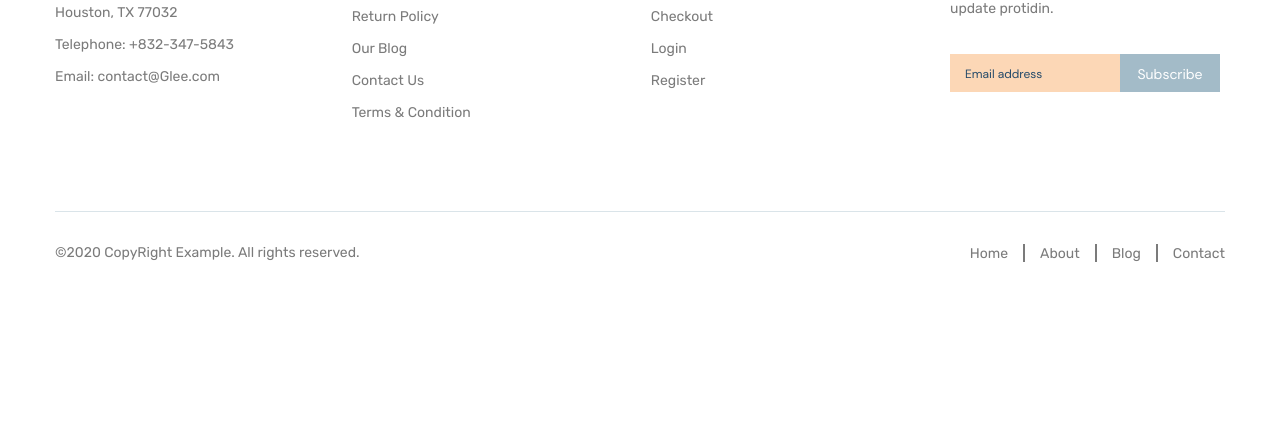
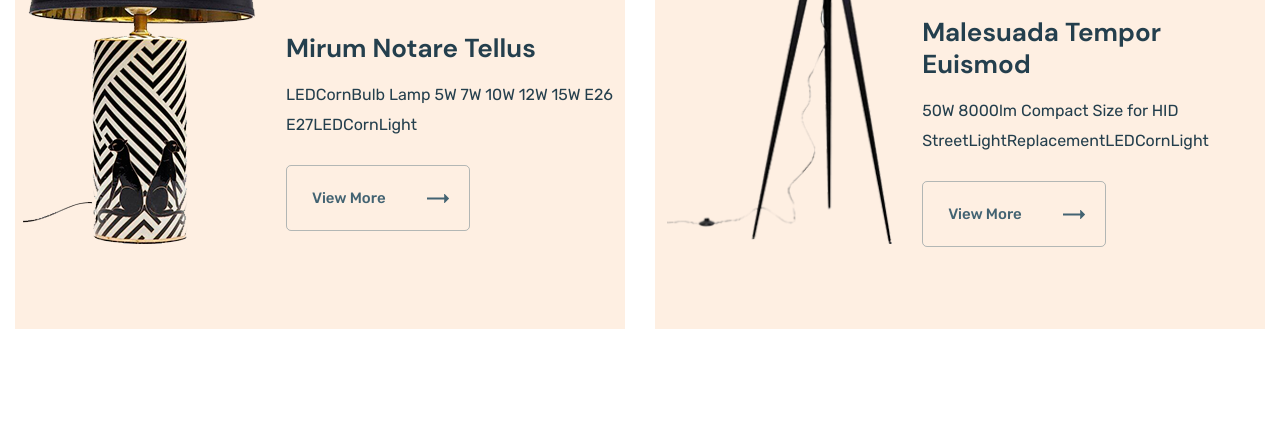
Before and after one commit to SerjTs/Glee, a website: page app/index.html in a window 1280 px wide. Shown: the part 2113-2551 px from the top of the page. Before the commit the page ends 2407 px from the top, so only its background shows below. Drawn offline with nearby package versions, Linux system fonts and the light colour scheme; files that its build step writes are made by us from their sources.

Commit message:
added features2

```diff
--- a/app/index.html
+++ b/app/index.html
@@ -496,7 +496,53 @@
       </div>
     </section>
 
-
+    <div class="section features2">
+      <div class="container">
+        <div class="features2__items">
+          <div class="features2__item">
+            <img class="features2__img" src="images/features2/1.png" alt="">
+            <div class="features2__content">
+              <h3 class="features2__title">
+                Mirum Notare Tellus
+              </h3>
+              <p class="features2__text">
+                LEDCornBulb Lamp 5W 7W 10W 12W 15W E26 E27LEDCornLight
+              </p>
+              <a href="#" class="features2__link">
+                View More
+                <span class="features2__link-arrow">
+                  <svg width="22px" height="9px">
+                    <path fill-rule="evenodd" fill="rgb(67, 99, 114)"
+                      d="M0.296,5.472 L0.288,5.470 L17.244,5.470 L17.144,8.329 C17.089,8.383 17.060,8.458 17.060,8.534 C17.060,8.611 17.089,8.684 17.144,8.738 L17.316,8.912 C17.370,8.966 17.443,8.996 17.520,8.996 C17.597,8.996 17.669,8.966 17.724,8.912 L21.916,4.700 C21.970,4.646 22.000,4.573 22.000,4.496 C22.000,4.419 21.970,4.346 21.916,4.292 L17.724,0.079 C17.669,0.026 17.597,-0.004 17.520,-0.004 C17.443,-0.004 17.370,0.026 17.316,0.079 L17.144,0.253 C17.089,0.307 17.060,0.379 17.060,0.457 C17.060,0.534 17.089,0.603 17.144,0.656 L17.257,3.521 L0.292,3.521 C0.133,3.521 -0.000,3.658 -0.000,3.817 L-0.000,5.187 C-0.000,5.346 0.137,5.472 0.296,5.472 Z" />
+                  </svg>
+                </span>
+              </a>
+            </div>
+          </div>
+          <div class="features2__item">
+            <img class="features2__img" src="images/features2/2.png" alt="">
+            <div class="features2__content">
+              <h3 class="features2__title">
+                Malesuada Tempor
+                Euismod
+              </h3>
+              <p class="features2__text">
+                50W 8000lm Compact Size for HID StreetLightReplacementLEDCornLight
+              </p>
+              <a href="#" class="features2__link">
+                View More
+                <span class="features2__link-arrow">
+                  <svg width="22px" height="9px">
+                    <path fill-rule="evenodd" fill="rgb(67, 99, 114)"
+                      d="M0.296,5.472 L0.288,5.470 L17.244,5.470 L17.144,8.329 C17.089,8.383 17.060,8.458 17.060,8.534 C17.060,8.611 17.089,8.684 17.144,8.738 L17.316,8.912 C17.370,8.966 17.443,8.996 17.520,8.996 C17.597,8.996 17.669,8.966 17.724,8.912 L21.916,4.700 C21.970,4.646 22.000,4.573 22.000,4.496 C22.000,4.419 21.970,4.346 21.916,4.292 L17.724,0.079 C17.669,0.026 17.597,-0.004 17.520,-0.004 C17.443,-0.004 17.370,0.026 17.316,0.079 L17.144,0.253 C17.089,0.307 17.060,0.379 17.060,0.457 C17.060,0.534 17.089,0.603 17.144,0.656 L17.257,3.521 L0.292,3.521 C0.133,3.521 -0.000,3.658 -0.000,3.817 L-0.000,5.187 C-0.000,5.346 0.137,5.472 0.296,5.472 Z" />
+                  </svg>
+                </span>
+              </a>
+            </div>
+          </div>
+        </div>
+      </div>
+    </div>
 
 
   </main>
--- a/app/scss/style.scss
+++ b/app/scss/style.scss
@@ -199,7 +199,6 @@
       padding-right: 0;
     }
   }
-
   &__menu-link {
     @extend %Rubik-400;
     color: #7b7b7b;
@@ -412,10 +411,66 @@
   }
 }
 
-
-
-.BG {
-  z-index: 161;
+.features2 {
+  padding: 80px 0 50px;
+  &__items {
+    display: flex;
+    justify-content: space-between;
+  }
+  &__item {
+    max-width: 870px;
+    width: 100%;
+    background-color: #feefe2;
+    display: flex;
+    justify-content: center;
+  }
+  &__item + .features2__item {
+    margin-left: 30px;
+  }
+  &__content {
+    margin-left: 30px;
+    display: flex;
+    flex-direction: column;
+    justify-content: center;
+  }
+  &__title {
+    font-size: 26px;
+    @extend %DMSans-700;
+    color: #243f4d;
+    line-height: 1.23;
+    text-align: left;
+    max-width: 330px;
+    margin-bottom: 15px;
+  }
+  &__text {
+    font-size: 16px;
+    @extend %Rubik-400;
+    color: #243f4d;
+    line-height: 1.87;
+    text-align: left;
+    max-width: 331px;
+    margin-bottom: 25px;
+  }
+  &__img {
+    margin: -95px 0 85px;
+  }
+  &__link {
+    @extend %Rubik-500;
+    font-size: 15px;
+    line-height: 64px;
+    color: #436372;
+    padding: 0 60px 0 25px;
+    min-width: 184px;
+    background-color: transparent;
+    border: 1px solid rgba(67, 99, 114, 0.4);
+    border-radius: 5px;
+    margin-right: auto;
+    position: relative;
+  }
+  &__link-arrow {
+    position: absolute;
+    right: 20px;
+  }
 }
 
 
@@ -426,4 +481,8 @@
 
 
 
+
+
+
+
 @import 'media';
```
Also changed, not shown: app/images/features2/1.png (added), app/images/features2/2.png (added).
